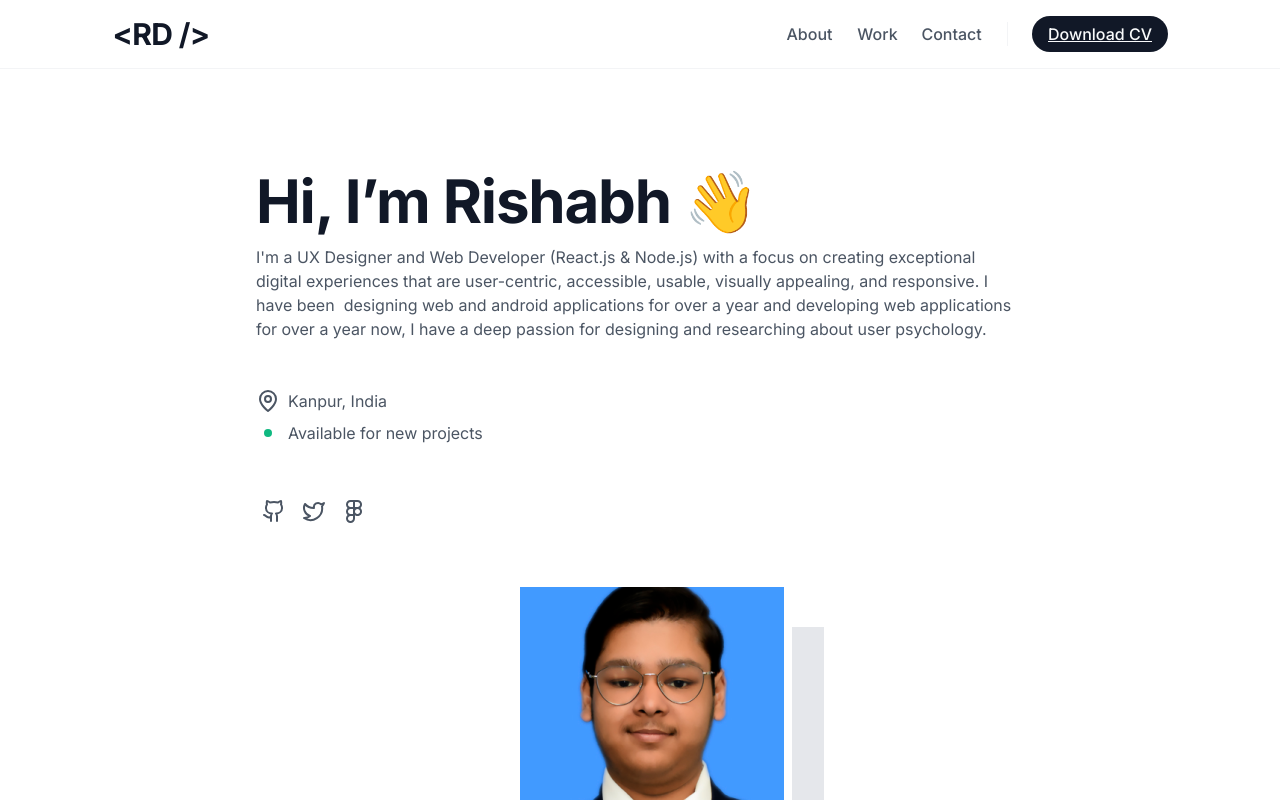
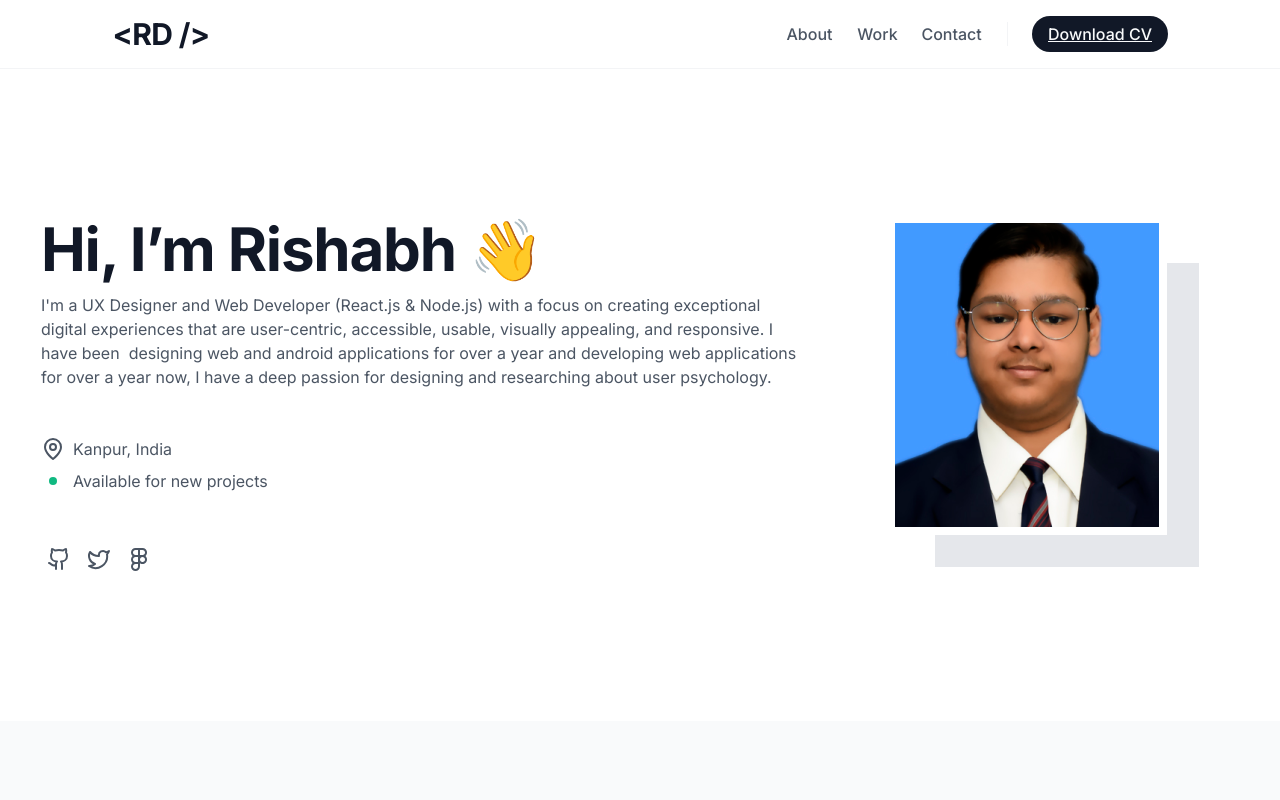
Before and after one commit to RDRishabh/rishabhdidwania-portfolio, a React (Vite) app: page / in a window 1280 px wide. Shown: the top 800 px of the page. Built offline with nearby package versions, Linux system fonts and the light colour scheme.

Commit message:
hero reworked

```diff
--- a/src/components/Hero.jsx
+++ b/src/components/Hero.jsx
@@ -1,15 +1,15 @@
 const Hero = () => {
   return (
-    <section className="w-full bg-gray-default overflow-hidden flex flex-row items-start justify-start py-24 px-20 box-border max-w-full shrink-0 text-left text-41xl text-gray-900 font-body2-normal-all mq750:py-[62px] mq750:px-10 mq750:box-border">
-      <div className="flex-1 flex flex-row flex-wrap items-start py-0 px-8 box-border gap-[48px_46px] max-w-full mq750:gap-[23px] justify-center">
-        <div className="w-[768px] overflow-hidden shrink-0 flex flex-col items-start justify-center gap-[48px] max-w-[768px] mq450:gap-[24px] mq1050:max-w-full">
+    <section className="w-full bg-gray-default overflow-hidden flex flex-row items-start justify-start box-border max-w-full shrink-0 text-left text-41xl text-gray-900 font-body2-normal-all py-36 mq1050:py-10 mq750:box-border">
+      <div className="w-full flex flex-row mq1050:flex-col-reverse items-start px-10 box-border gap-[48px_46px] max-w-full mq750:gap-[23px] justify-center">
+        <div className="max-w-[768px] w-full overflow-hidden flex flex-col items-center justify-center gap-[48px] mq450:gap-[24px] mq1050:max-w-full">
           <div className="self-stretch flex flex-col items-start justify-center gap-[8px] max-w-full">
-            <h1 className="m-0 h-[72px] relative text-inherit tracking-[-0.02em] leading-[72px] font-bold font-inherit inline-block max-w-full mq450:text-17xl mq450:leading-[43px] mq1050:text-29xl mq1050:leading-[58px]">
+            <h1 className="m-0 relative text-inherit tracking-[-0.02em] leading-[72px] font-bold font-inherit inline-block max-w-full mq450:text-17xl mq450:leading-[43px] mq1050:text-29xl mq1050:leading-[58px]">
               Hi, I’m Rishabh 👋
             </h1>
             <div className="self-stretch relative text-base leading-[24px] text-gray-600 whitespace-pre-wrap">{`I'm a UX Designer and Web Developer (React.js & Node.js) with a focus on creating exceptional digital experiences that are user-centric, accessible, usable, visually appealing, and responsive. I have been  designing web and android applications for over a year and developing web applications for over a year now, I have a deep passion for designing and researching about user psychology.`}</div>
           </div>
-          <div className="flex flex-col items-start justify-center gap-[8px] text-base text-gray-600">
+          <div className="w-full flex flex-col items-start justify-center gap-[8px] text-base text-gray-600">
             <div className="flex flex-row items-center justify-start py-0 pr-[637px] pl-0 gap-[8px] mq450:pr-5 mq450:box-border mq1050:pr-[318px] mq1050:box-border">
               <img
                 className="h-6 w-6 relative overflow-hidden shrink-0 min-h-[24px]"
@@ -59,7 +59,7 @@ const Hero = () => {
             </div>
           </div>
         </div>
-        <div className="flex flex-row items-start justify-end py-0.5 px-0 box-border min-w-[384px] max-w-full mq450:min-w-full">
+        <div className="mq1050:w-full flex flex-row items-center justify-center py-0.5 px-0 box-border min-w-[384px] max-w-full mq450:min-w-full">
           <div className="h-[360px] w-80 relative">
             <div className="absolute top-[40px] left-[40px] bg-gray-200 box-border w-[280px] h-80 overflow-hidden border-[8px] border-solid border-gray-default" />
             <img
```
